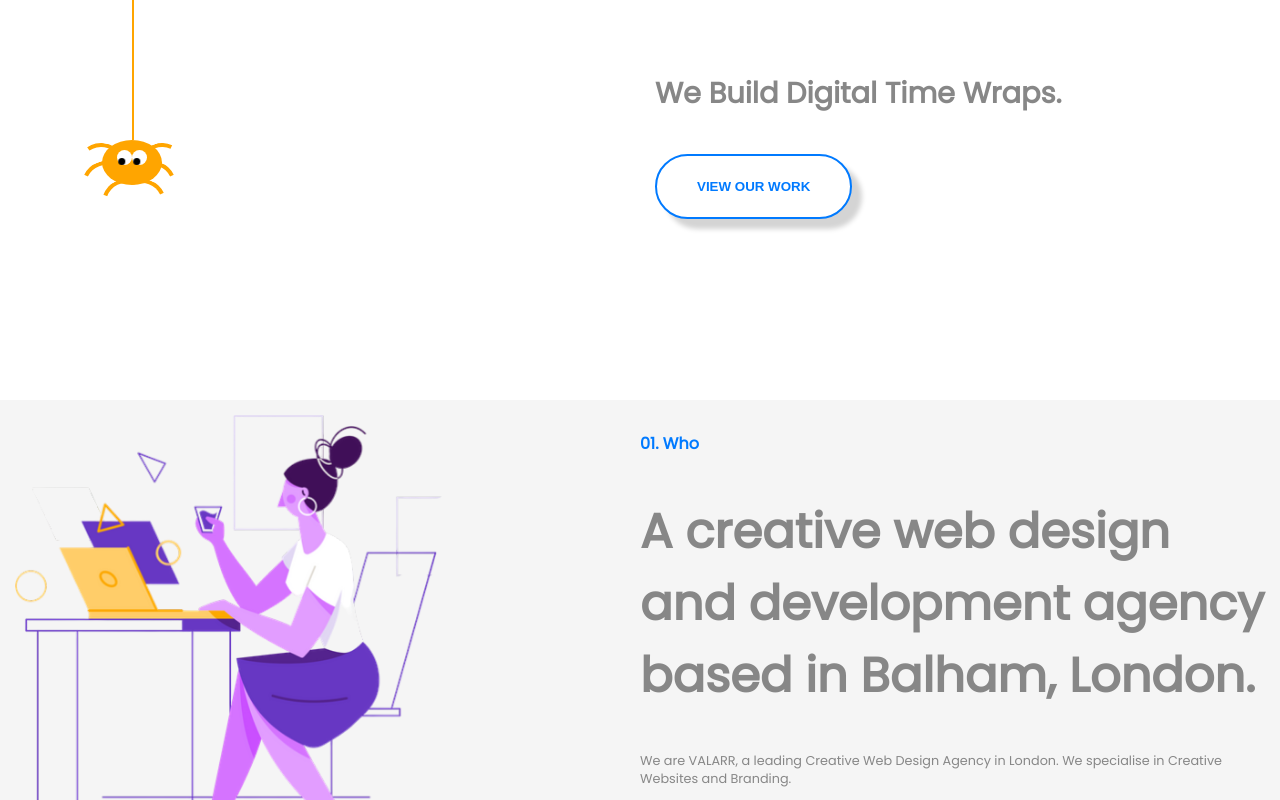
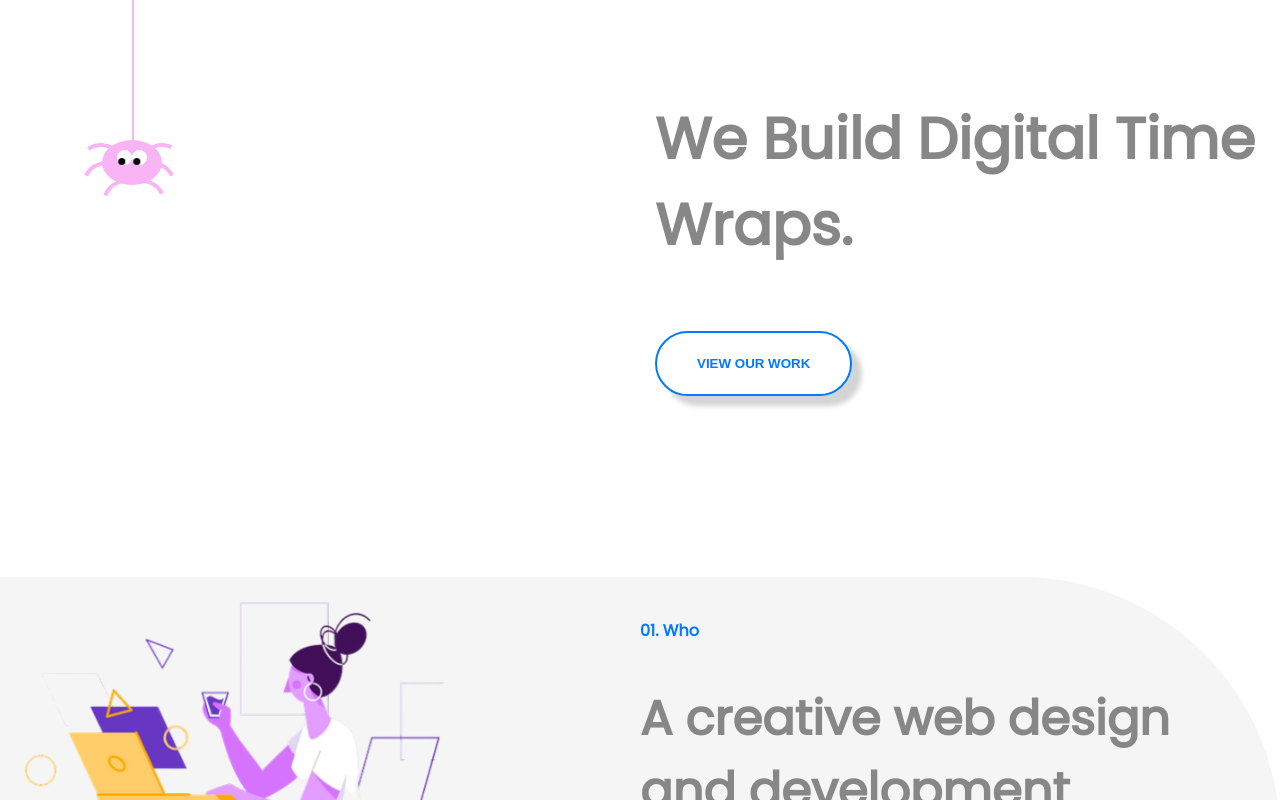
Before and after one commit to Viki-Robles/valarr, a React (Create React App) app: page / in a window 1280 px wide. Shown: the part 120-920 px from the top of the page. Built offline with nearby package versions, Linux system fonts and the light colour scheme.

Commit message:
chaning colours on spider

```diff
--- a/src/SectionOne/SectionOne.css
+++ b/src/SectionOne/SectionOne.css
@@ -53,7 +53,7 @@ h2.sectionOne-itemB-header {
 } */
 
 .spiderWeb {
-  background: #FFA500;
+  background: #F9B4F6;
   width: 2px;
   height: 400px;
   margin-left: 30px;
@@ -62,7 +62,7 @@ h2.sectionOne-itemB-header {
 .spider .body {
   width: 60px;
   height: 45px;
-  background: #FFA500;
+  background: #F9B4F6;
   position: relative;
   border-radius: 50%;
 }
@@ -114,7 +114,7 @@ h2.sectionOne-itemB-header {
   height: 40px;
   margin-top: -30px;
   border: 4px solid transparent;
-  border-top-color: #FFA500;
+  border-top-color: #F9B4F6;
   border-radius: 40px 40px 00;
 }
 
@@ -182,6 +182,10 @@ h2.sectionOne-itemB-header {
   .sectionOne-itemB {
     font-size: 3rem;
   }
+
+  h2.sectionOne-itemB-header{
+    font-size: 3.6rem;
+  }
   .sectionOne-itemA {
     font-size: 70px;
     justify-self: start;
--- a/src/SectionTwo/SectionTwo.css
+++ b/src/SectionTwo/SectionTwo.css
@@ -5,8 +5,10 @@
     display: grid;
     grid-template-columns: 1fr 1fr;
     margin-top: 13%;
-    padding: 10px;
+    padding: 20px;
     background: #F5F5F5;
+    border-radius: 0 1880px 0 0;
+    border-bottom-right-radius: 1880px;
 }
 
 img {
```
